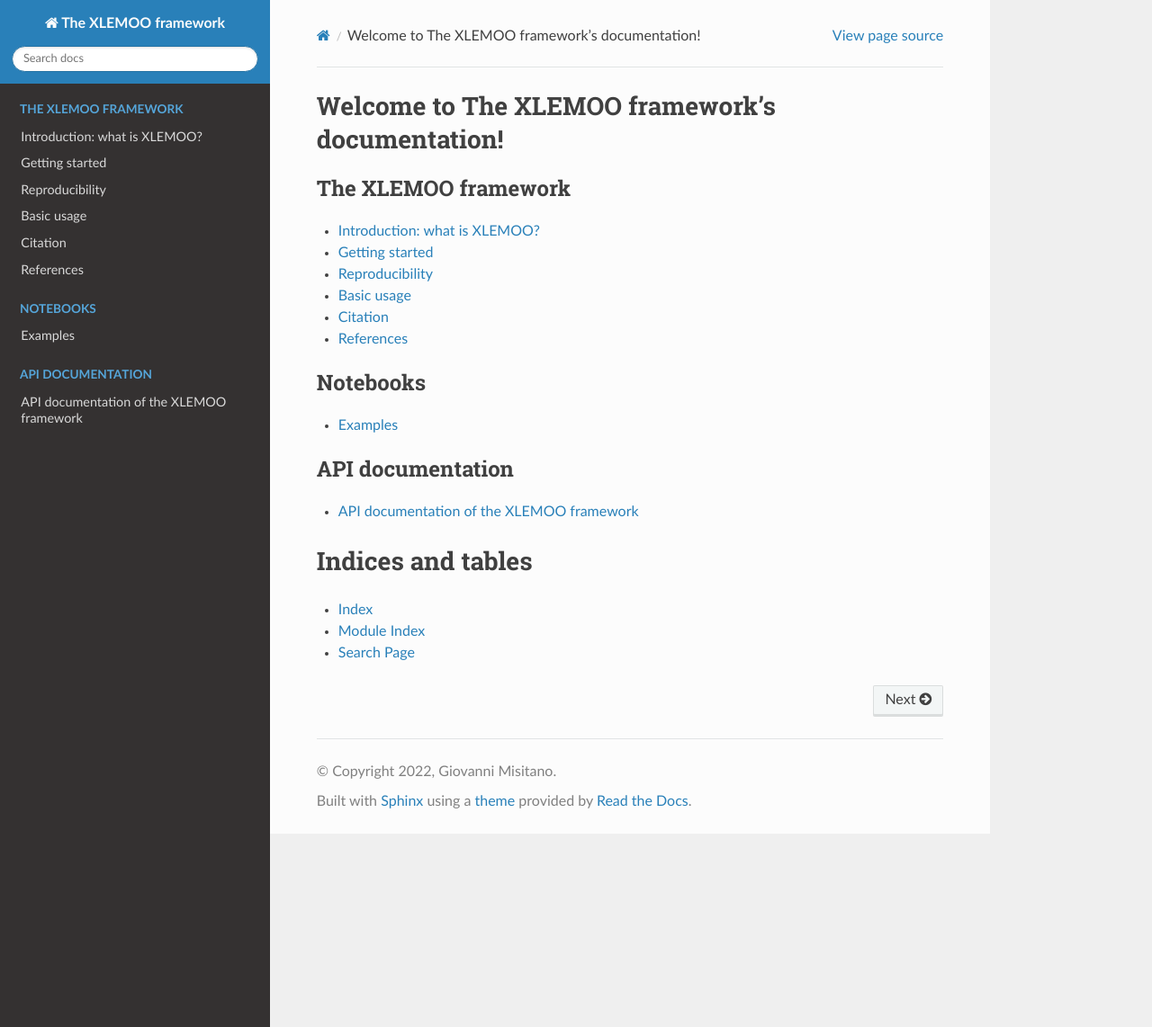
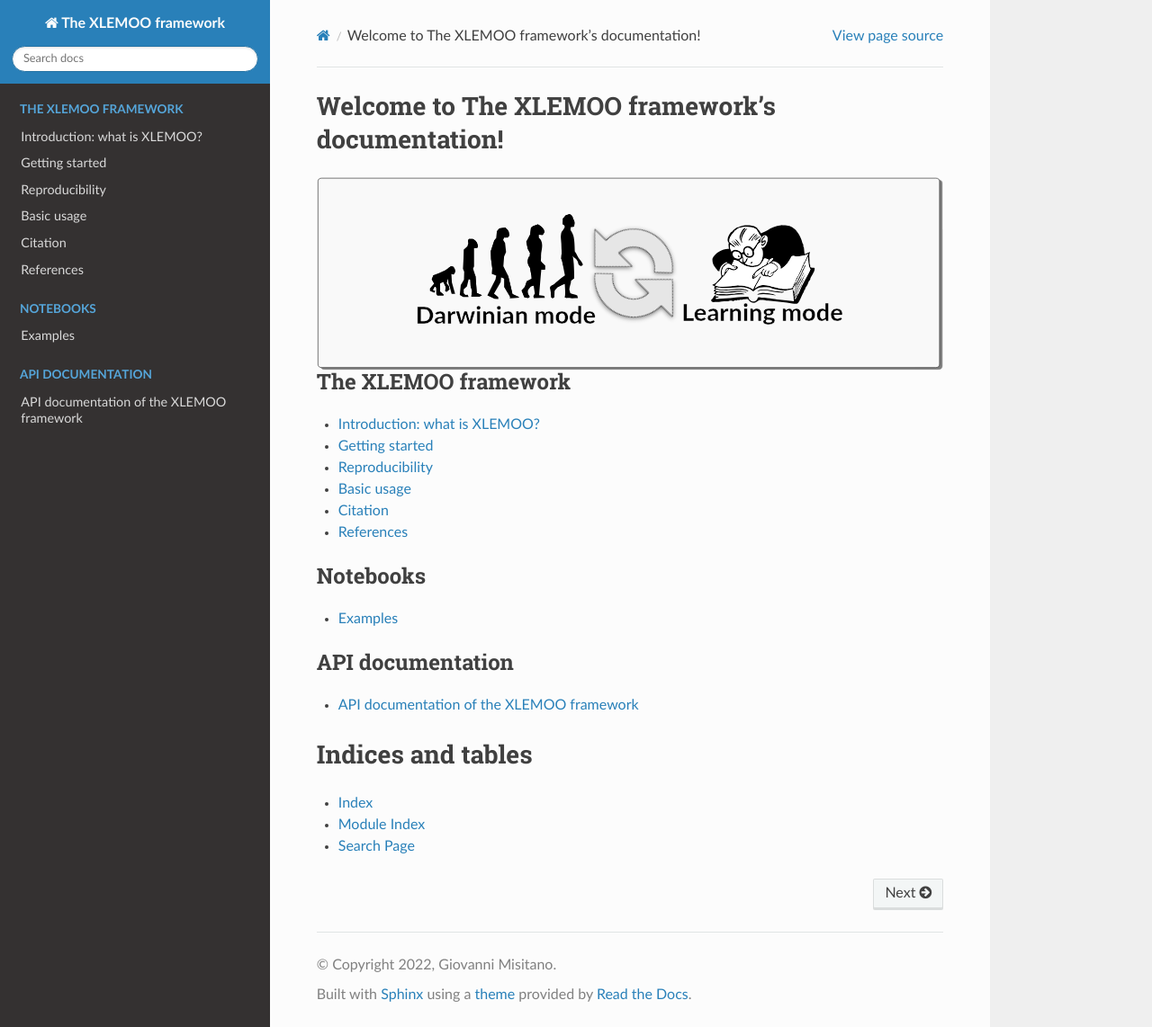
Before and after one commit to gialmisi/XLEMOO, a Sphinx documentation site: the page built from docs/index.rst, in a window 1280 px wide and 1142 px high. Shown: the whole window at 90% size. Built offline with Sphinx 7.4.7 and the Read the Docs theme 2.0.0, drawn with Linux system fonts in a browser that asks for light colours.

Commit message:
Added image to the index of the docs.

```diff
--- a/docs/index.rst
+++ b/docs/index.rst
@@ -5,6 +5,10 @@
 
 Welcome to The XLEMOO framework's documentation!
 ================================================
+
+.. figure:: figures/modes.svg
+    :alt: A figure depicting the Darwinian and learning modes.
+    :align: center
 
 .. toctree::
    :maxdepth: 1
```
